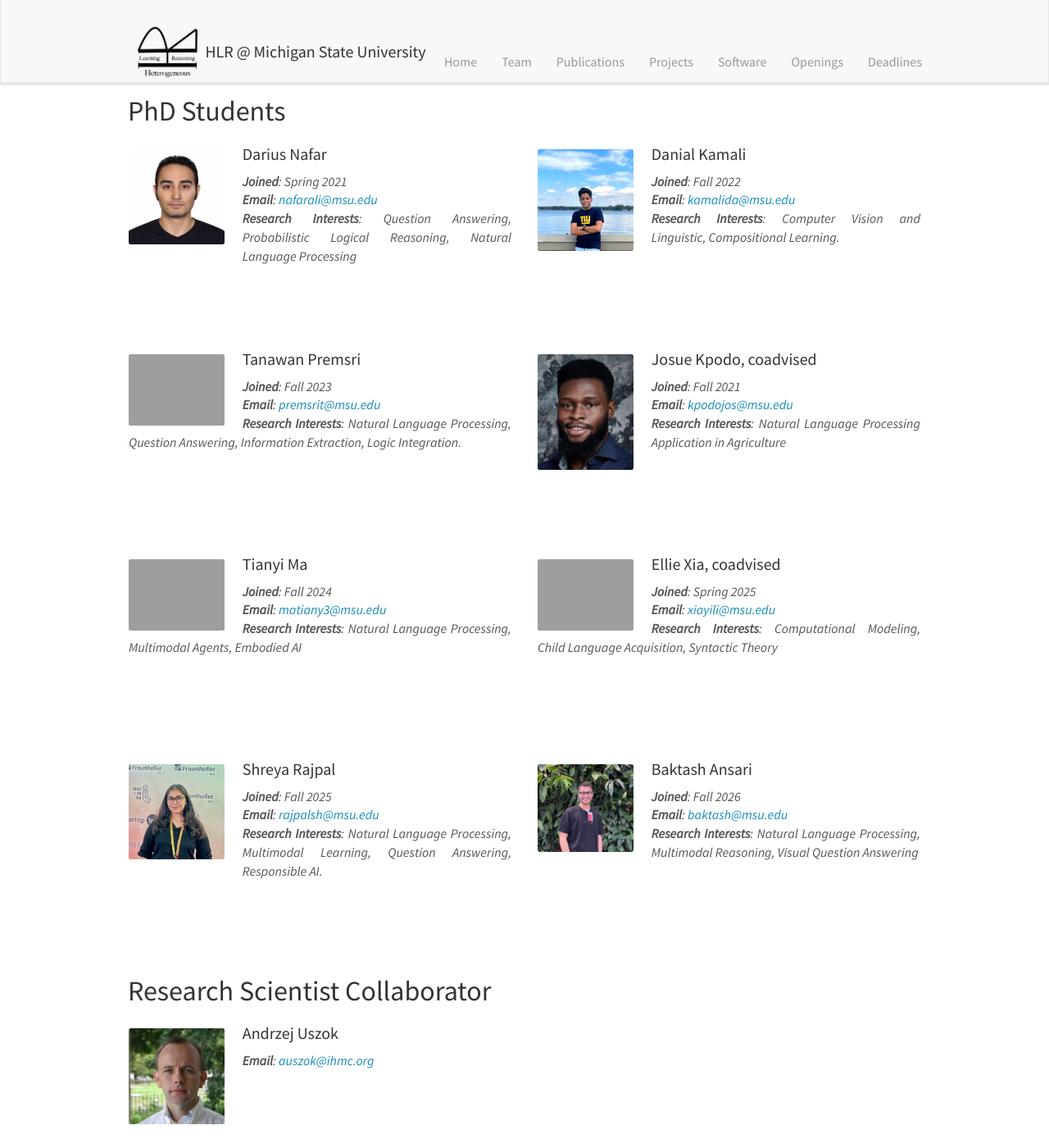
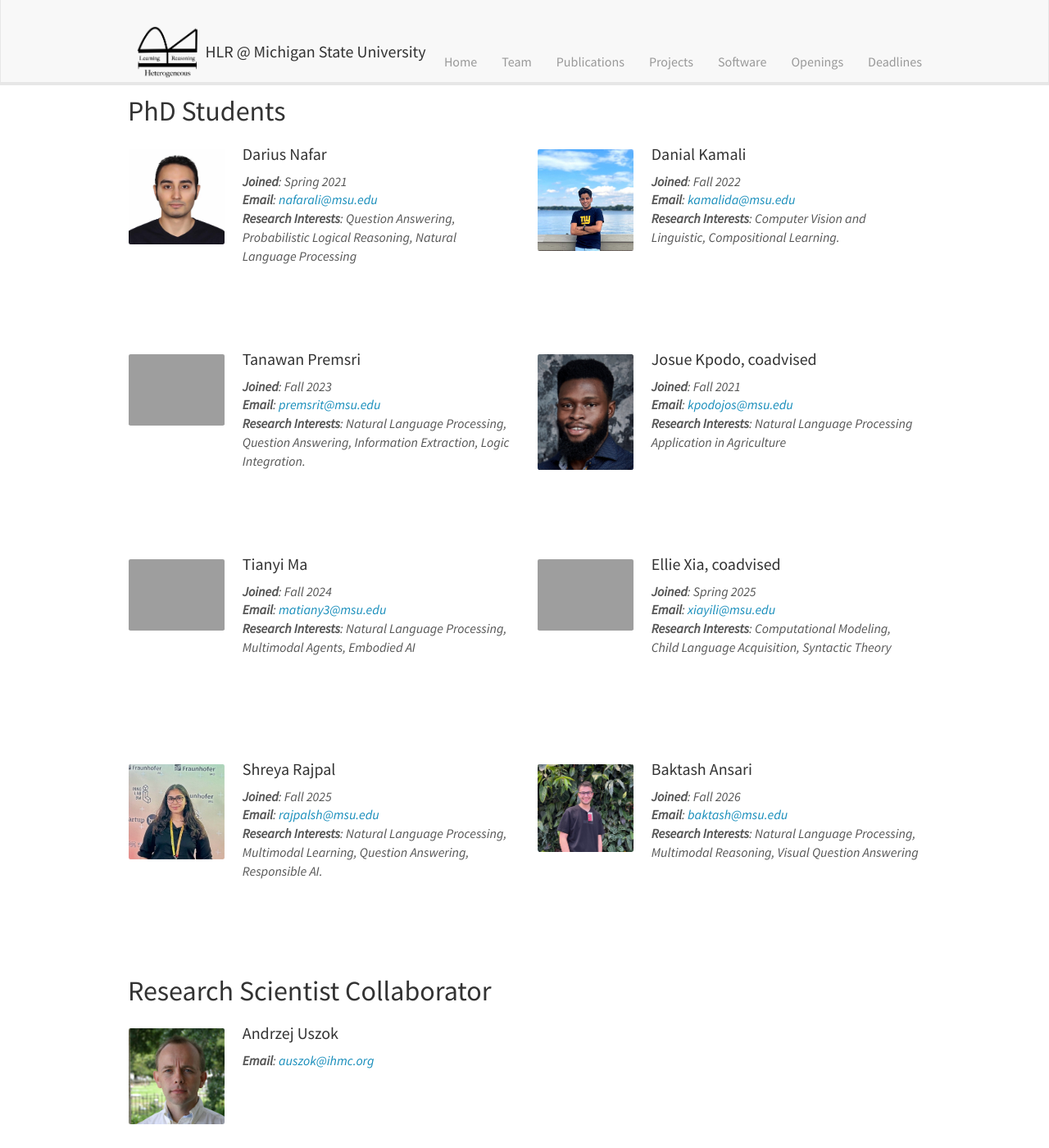
Before and after one commit to HLR/HLR.github.io, a Jekyll site: the page built from _pages/team.md, in a window 1280 px wide and 1400 px high, scrolled down 594 px. Shown: the whole window at 82% size. Built offline with Jekyll 4.4.1, drawn with Linux system fonts in a browser that asks for light colours; nearby versions of some CDN libraries.

Commit message:
Fix PhD student card text layout

```diff
--- a/_pages/team.md
+++ b/_pages/team.md
@@ -51,12 +51,14 @@ Go to <a href="{{ site.url }}{{ site.baseurl }}/pictures/"> <b>Gallery</b> </a>
 ## PhD Students
 <div class="row">
 {% for member in site.data.phd_students %}
-<div class="col-sm-6 clearfix" style="min-height: 250px;">
-  <img src="{{ site.url }}{{ site.baseurl }}/images/profiles/{{ member.photo }}" class="img-responsive" width="25%" style="float: left;"/>
-  <h4><a href="{{ member.webpage }}" style="color:inherit">{{ member.name }}</a></h4>
-  <i><b>Joined</b>: {{ member.joined }}</i><br>
-  <i><b>Email</b>: <{{ member.email }}></i><br>
-  <i><b>Research Interests</b>: {{ member.research_interest }}</i>
+<div class="col-sm-6 clearfix phd-student-card" style="min-height: 250px;" markdown="0">
+  <img src="{{ site.url }}{{ site.baseurl }}/images/profiles/{{ member.photo }}" class="img-responsive" width="25%"/>
+  <div class="phd-student-details">
+    <h4><a href="{{ member.webpage }}" style="color:inherit">{{ member.name }}</a></h4>
+    <p><i><b>Joined</b>: {{ member.joined }}</i><br>
+    <i><b>Email</b>: <a href="mailto:{{ member.email }}">{{ member.email }}</a></i><br>
+    <i><b>Research Interests</b>: {{ member.research_interest }}</i></p>
+  </div>
 </div>
 {% endfor %}
 </div>
--- a/css/main.scss
+++ b/css/main.scss
@@ -76,6 +76,24 @@ firstp {}
 #gridid img {
 	margin: 16px 22px 6px 0;
 	border-radius: 2%;
+}
+
+#gridid .phd-student-card {
+	display: flex;
+	align-items: flex-start;
+}
+
+#gridid .phd-student-card > img {
+	flex: 0 0 25%;
+}
+
+#gridid .phd-student-details {
+	flex: 1;
+	min-width: 0;
+}
+
+#gridid .phd-student-details p {
+	text-align: left;
 }
 
 #homeid img {
```
Also changed, not shown: tests/test_team_layout.py (added, +129 -0 lines).
